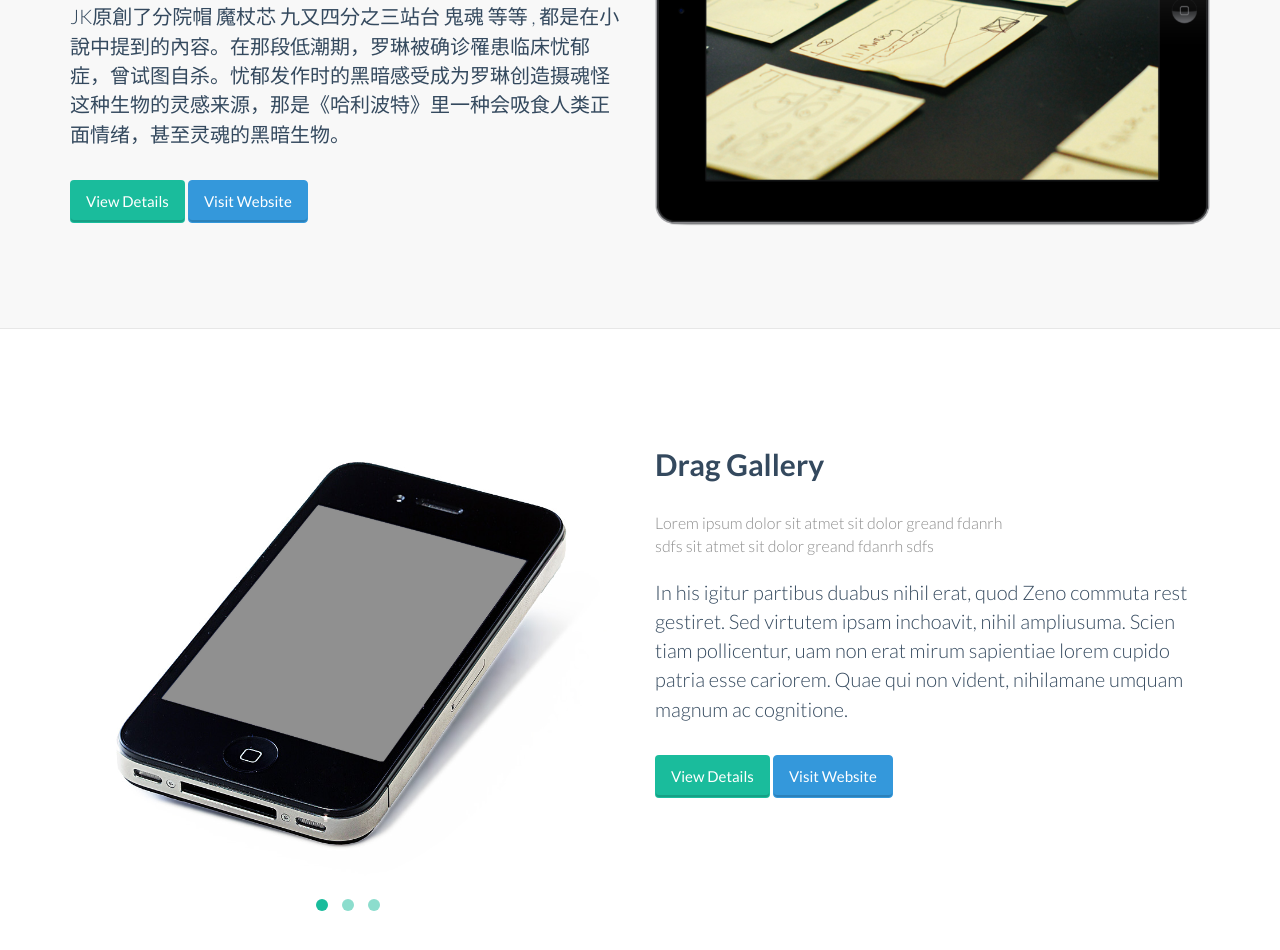
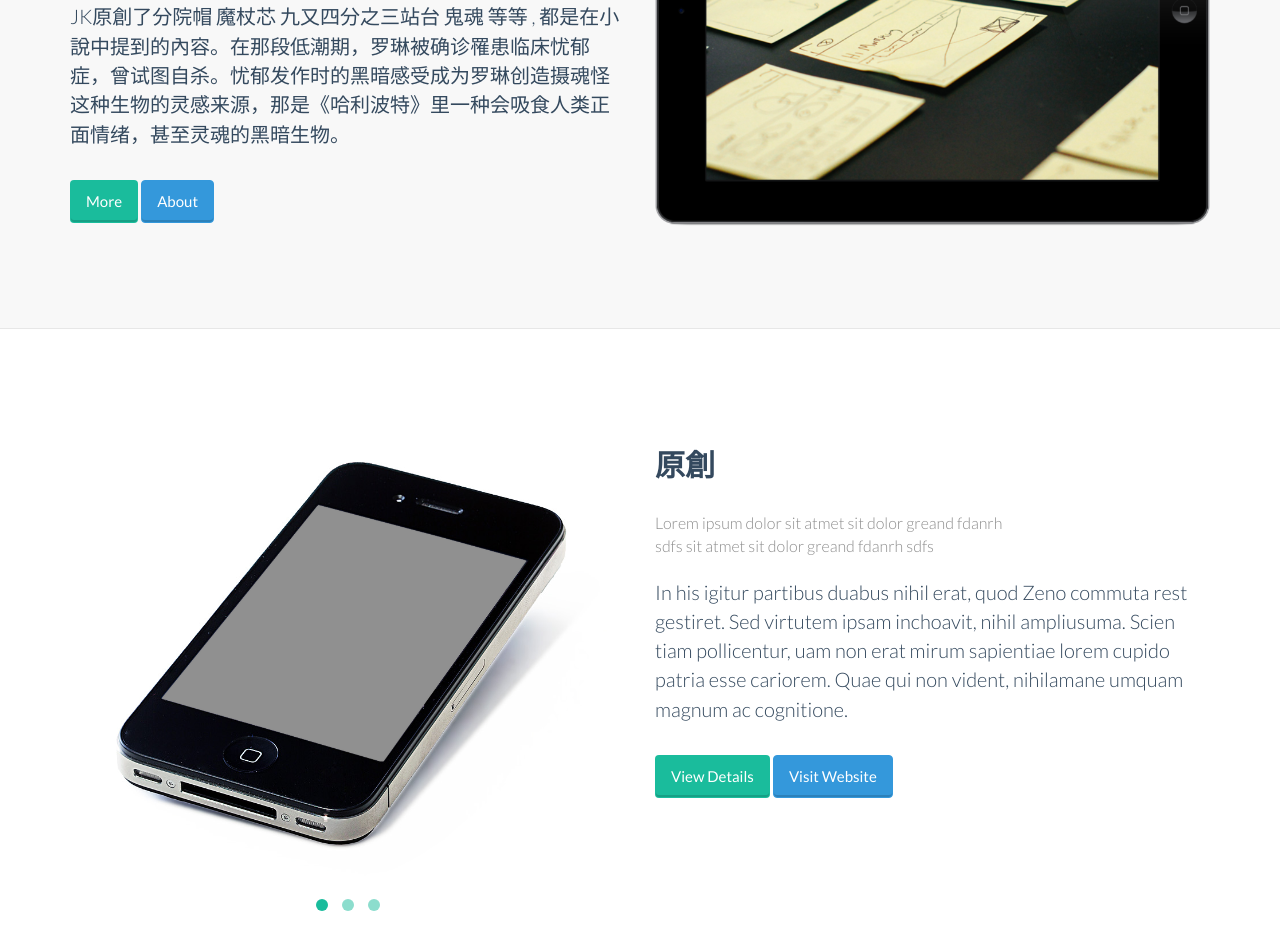
Before and after one commit to uki96/uki1, a plain HTML site: page index.html in a window 1280 px wide. Shown: the part 2163-3113 px from the top of the page. Drawn offline with Linux system fonts and the light colour scheme.

Commit message:
Update index.html

```diff
--- a/index.html
+++ b/index.html
@@ -196,8 +196,8 @@
 
 					</p>
 
-					 <p><a class="btn btn-embossed btn-primary" href="#" role="button">View Details</a>
-					 <a class="btn btn-embossed btn-info" href="#" role="button">Visit Website</a></p>
+					 <p><a class="btn btn-embossed btn-primary" href="#" role="button">More</a>
+					 <a class="btn btn-embossed btn-info" href="#" role="button">About</a></p>
 				</div>
             </div>
         </div>
@@ -229,7 +229,7 @@
                 </div>
 
                 <div class="col-sm-6 wow fadeInRightBig"  data-animation-delay="200">
-                    <h3 class="section-heading">Drag Gallery</h3>
+                    <h3 class="section-heading">原創</h3>
 					<div class="sub-title lead3">Lorem ipsum dolor sit atmet sit dolor greand fdanrh<br> sdfs sit atmet sit dolor greand fdanrh sdfs</div>
                     <p class="lead">
 						In his igitur partibus duabus nihil erat, quod Zeno commuta rest gestiret.
```
